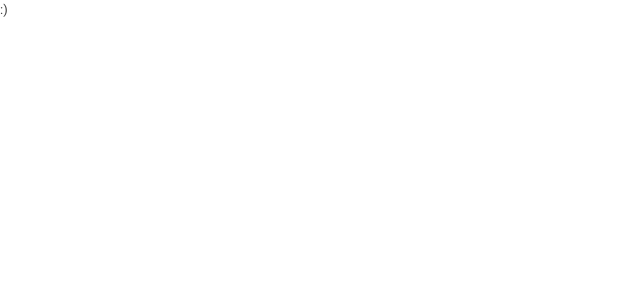
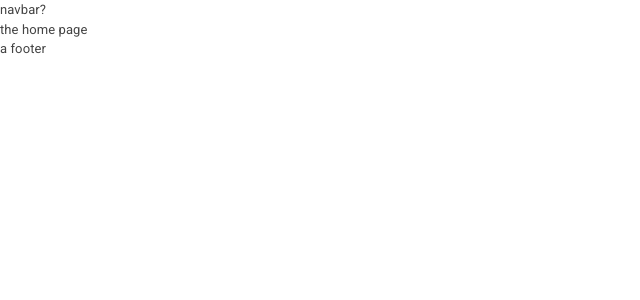
Before and after one commit to tylerdahl123/project3po, a React (Create React App) app in the folder client/: page / in a window 1280 px wide. Shown: the top 300 px of the page, without its empty margins (0-640 px from the left). Built offline with nearby package versions, Linux system fonts and the light colour scheme.

Commit message:
fleshing out components and pages, added routes to App.js

```diff
--- a/client/src/App.js
+++ b/client/src/App.js
@@ -1,22 +1,25 @@
 import React from "react";
 import { BrowserRouter as Router, Route, Switch } from "react-router-dom";
-// import Home from "./pages/Home";
-// import Saved from "./pages/Saved";
-// import NoMatch from "./pages/NoMatch";
-// import Nav from "./components/Nav";
+import Login from "./pages/Login";
+import Home from "./pages/Home";
+import Nav from "./components/Nav";
+import Footer from "./components/Footer";
+
 
 function App() {
   return (
     <Router>
       <div>
-        {/* <Nav />
+        <Nav />
         <Switch>
-          <Route exact path="/" component={Home} />
-          <Route exact path="/saved" component={Saved} />
-          <Route component={NoMatch} />
-        </Switch> */}
-
-        :)
+          <Route exact path="/"
+            //if userlogin is false
+            component={Login}
+            // if userlogin is true
+            component={Home}
+          />
+        </Switch>
+        <Footer />
       </div>
     </Router>
   );
--- a/client/src/components/Footer/index.js
+++ b/client/src/components/Footer/index.js
@@ -0,0 +1,10 @@
+import React, {Component} from "react";
+import "./Footer.css";
+
+export default function Footer(){
+    return(
+        <div>
+            a footer
+        </div>
+    )
+}
--- a/client/src/components/Nav/index.js
+++ b/client/src/components/Nav/index.js
@@ -0,0 +1,10 @@
+import React, {Component} from "react";
+import "./Nav.css";
+
+export default function Nav(){
+    return(
+        <div>
+            navbar?
+        </div>
+    )
+}
--- a/client/src/pages/Home/index.js
+++ b/client/src/pages/Home/index.js
@@ -0,0 +1,11 @@
+import React, {Component} from "react";
+import "./Home.css";
+import {Col, Row, Container} from "../../components/Grid";
+
+export default function Home(){
+    return(
+        <div>
+            the home page
+        </div>
+    )
+}
--- a/client/src/pages/Login/index.js
+++ b/client/src/pages/Login/index.js
@@ -0,0 +1,11 @@
+import React, {Component} from "react";
+import "./Login.css";
+import {Col, Row, Container} from "../../components/Grid";
+
+export default function Login(){
+    return(
+        <div>
+            the login page
+        </div>
+    )
+}
```
Also changed, not shown: 2 other files (tests, documents, lock files or other folders).
